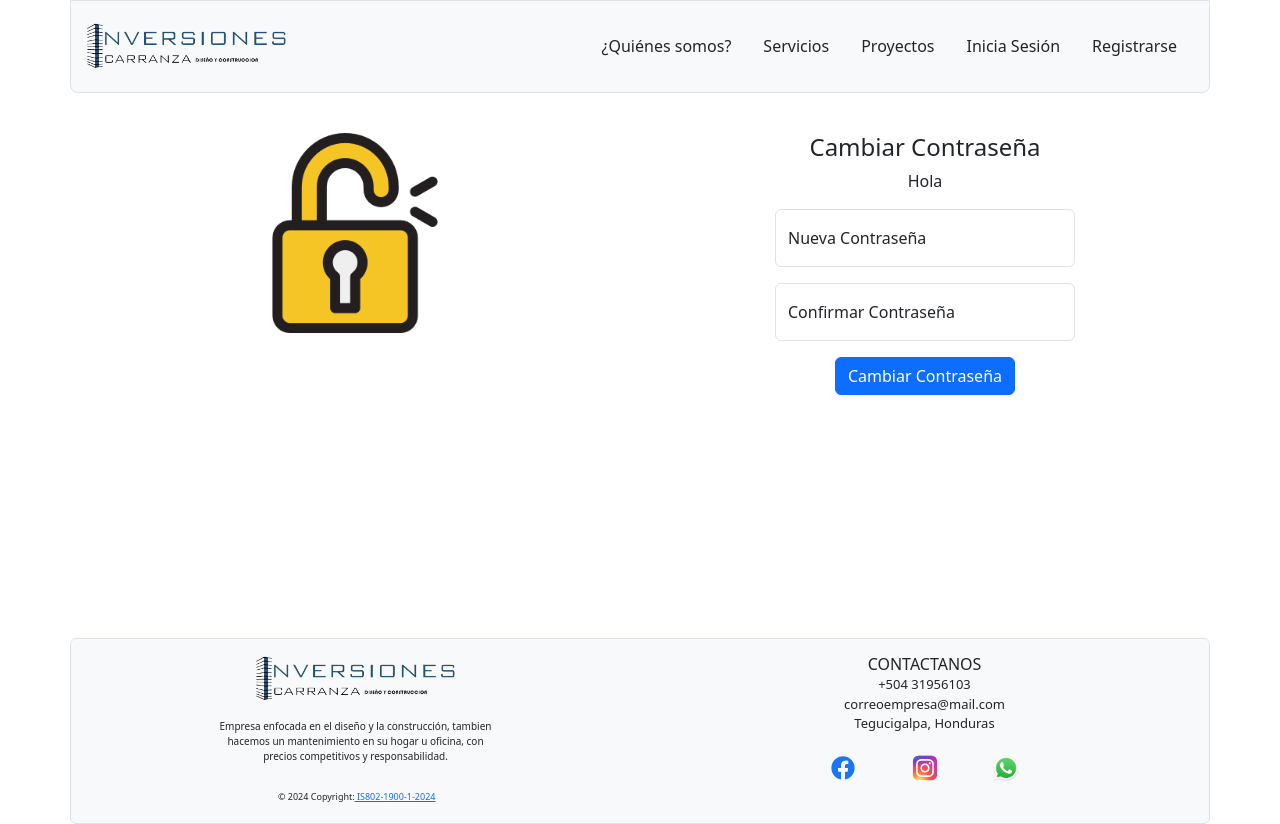
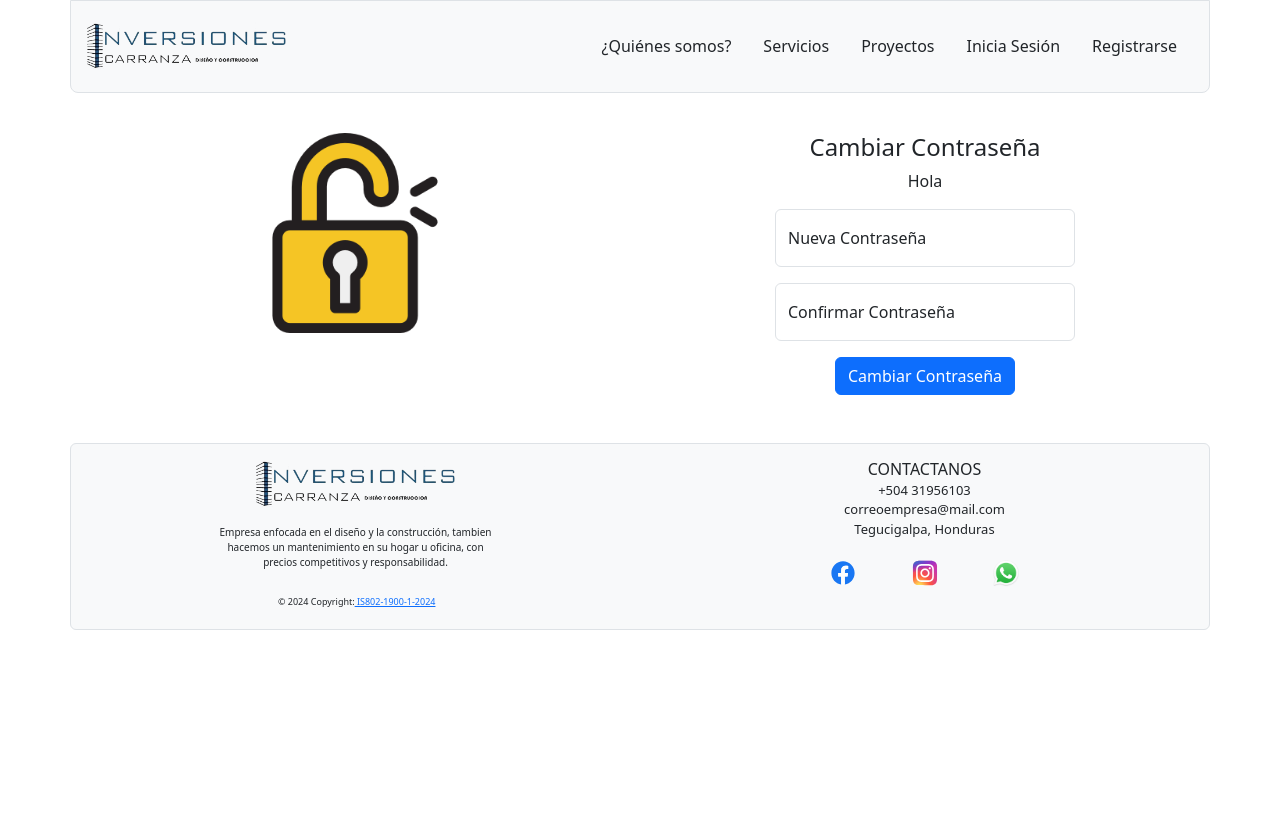
Before and after one commit to RyuDSora/InversionesCarranza, a React (Create React App) app in the folder frontend/: page /CambiarContrasenia in a window 1280 px wide. After the commit the page ends 800 px from the top, so only its background shows below. Built offline with nearby package versions, Linux system fonts and the light colour scheme.

Commit message:
arreglando errores

```diff
--- a/frontend/public/index.html
+++ b/frontend/public/index.html
@@ -12,7 +12,7 @@
     <link rel="stylesheet" href="/index.css">
     <title>Inversiones Carranza</title>
   </head>
-  <body style="min-height: 100vh; position: relative; padding-bottom: 11.5rem;">
+  <body >
     <div id="root"> </div>
   </body>
 </html>
--- a/frontend/src/componets/FooterIC.jsx
+++ b/frontend/src/componets/FooterIC.jsx
@@ -7,7 +7,7 @@ import whats from '../imgs/whatsapp-logo@logotyp.us.svg';
 
 function FooterIC() {
     return(
-        <footer style={{position:'absolute',bottom:'0', width:'100%'}}>
+        <footer >
         <Container className="border rounded  bg-light py-3">
             <div className='row'>
                 <div className="col mt-md-0 mt-3">
```
